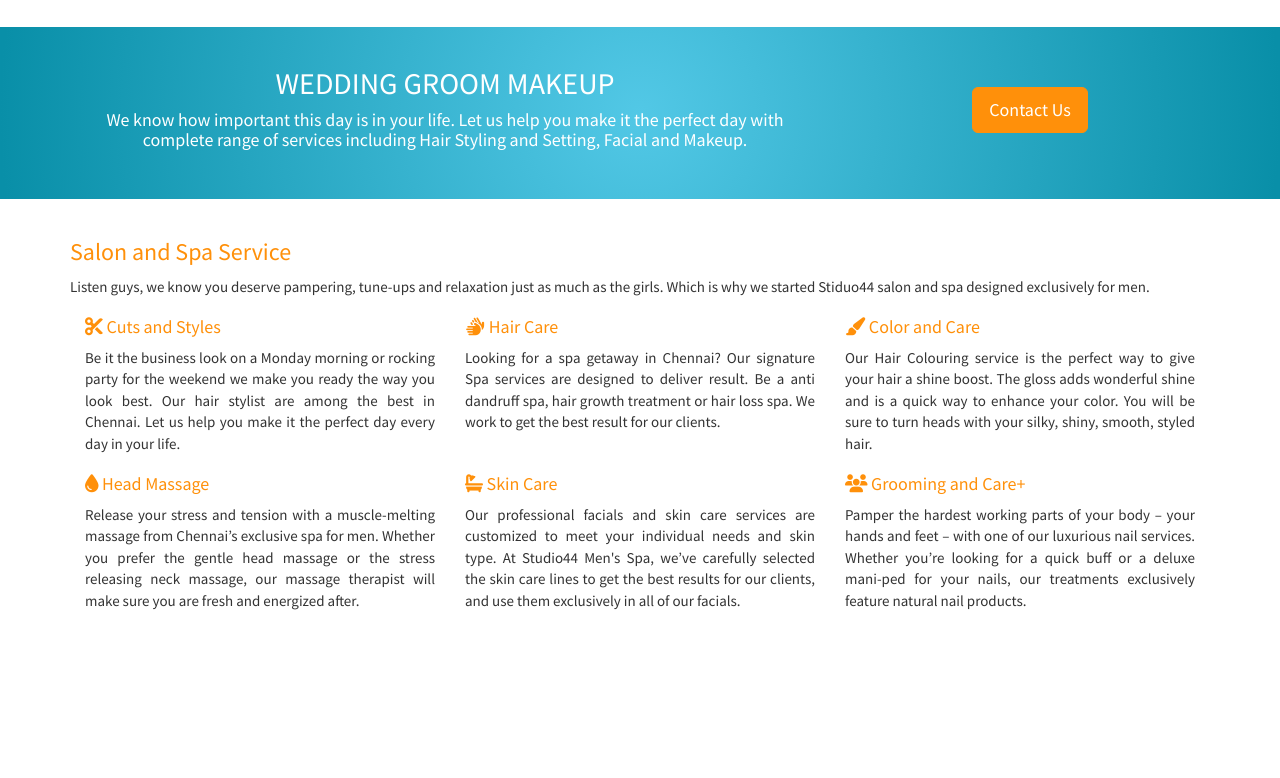
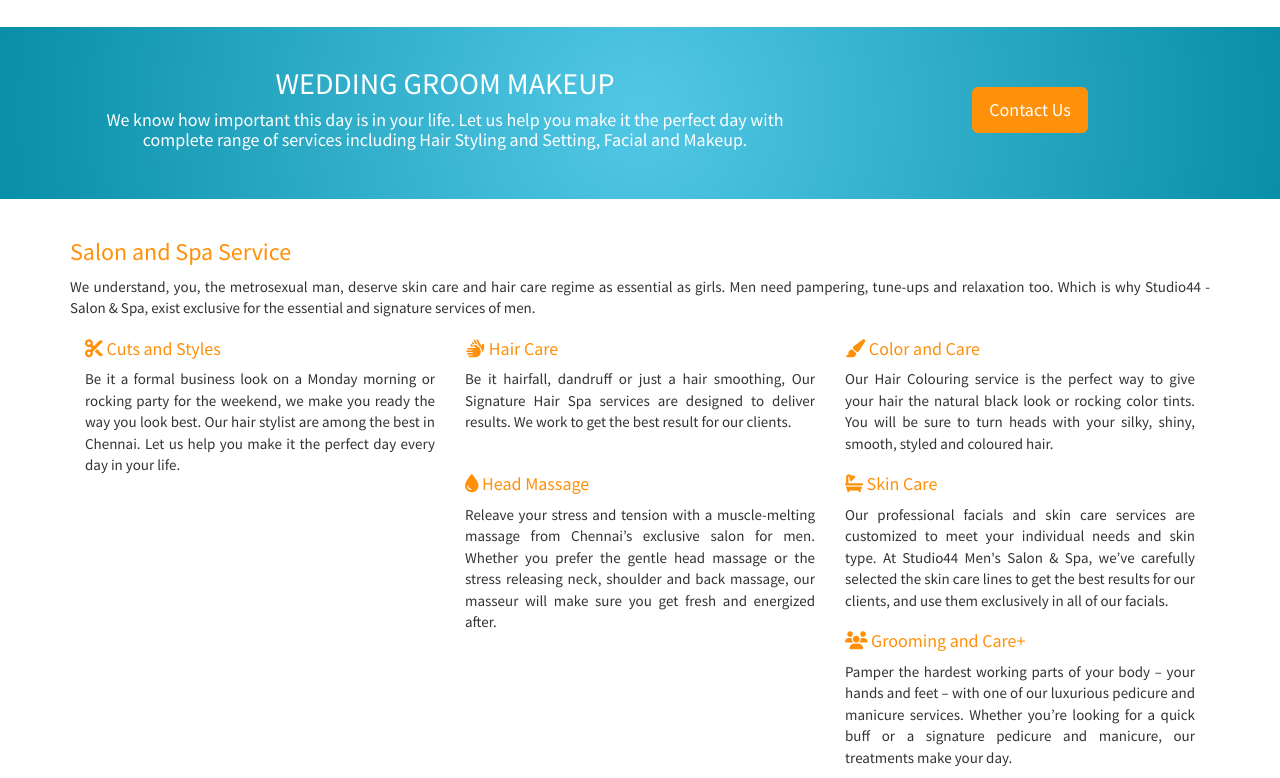
Before and after one commit to pranavsolutions/Studio44, a plain HTML site: page index.html in a window 1280 px wide. Shown: the part 1130-1908 px from the top of the page. Before the commit the page ends 1751 px from the top, so only its background shows below. Drawn offline with nearby package versions, Linux system fonts and the light colour scheme.

Commit message:
Copy edit in index page

```diff
--- a/index.html
+++ b/index.html
@@ -2,8 +2,8 @@
 <html lang="en">
 <head>
       <meta charset="utf-8">
-      <title>Studio 44 | Men's Salon & Spa | Chennai | Velachery | Mens Facial | Best Men Salon Chennai | Hair Spa | Wedding Package</title>
-      <meta name="description" content="With relaxing ambience and a talented staff, Studio44 Chennai’s exclusive salon & spa for men nurtures your body, invigorates your senses and relaxes your mind.">
+      <title>Studio 44 - Men's Salon & Spa, Velachery, Chennai - Best Men's Facial, Skin & Hair Care Salon and Pre-wedding and Wedding Makeup Package</title>
+      <meta name="description" content="Chennai, Velachery's best men's salon for Bridegroom Wedding Makeup, Facial and Hair Spa">
 
       <!-- Mobile Meta -->
       <meta name="viewport" content="width=device-width, initial-scale=1.0">
@@ -139,30 +139,30 @@
             <div class="row">
                   <div class="col-md-12">
                         <h3> Salon and Spa Service </h3>
-                        <p> Listen guys, we know you deserve pampering, tune-ups and relaxation just as much as the girls. Which is why we started Stiduo44 salon and spa designed exclusively for men.</p>
+                        <p>We understand, you, the metrosexual man, deserve skin care and hair care regime as essential as girls. Men need pampering, tune-ups and relaxation too. Which is why Studio44 - Salon & Spa, exist exclusive for the essential and signature services of men. </p>
                         <div class="col-md-4">
                               <h4><i class="fa fa-scissors"></i> Cuts and Styles</h4>
-                              <p>Be it the business look on a Monday morning or rocking party for the weekend we make you ready the way you look best. Our hair stylist are among the best in Chennai. Let us help you make it the perfect day every day in your life.</p>
+                              <p>Be it a formal business look on a Monday morning or rocking party for the weekend, we make you ready the way you look best. Our hair stylist are among the best in Chennai. Let us help you make it the perfect day every day in your life.</p>
                         </div>
                         <div class="col-md-4">
                               <h4><i class="fa fa-signing"></i> Hair Care</h4>
-                              <p>Looking for a spa getaway in Chennai? Our signature Spa services are designed to deliver result. Be a anti dandruff spa, hair growth treatment or hair loss spa. We work to get the best result for our clients.</p>
+                              <p>Be it hairfall, dandruff or just a hair smoothing, Our Signature Hair Spa services are designed to deliver results. We work to get the best result for our clients.</p>
                         </div>
                         <div class="col-md-4">
                               <h4><i class="fa fa-paint-brush"></i> Color and Care</h4>
-                              <p>Our Hair Colouring service is the perfect way to give your hair a shine boost. The gloss adds wonderful shine and is a quick way to enhance your color. You will be sure to turn heads with your silky, shiny, smooth, styled hair.</p>
+                              <p>Our Hair Colouring service is the perfect way to give your hair the natural black look or rocking color tints. You will be sure to turn heads with your silky, shiny, smooth, styled and coloured hair.</p>
                         </div>
                         <div class="col-md-4">
                               <h4><i class="fa fa-tint"></i> Head Massage</h4>
-                              <p>Release your stress and tension with a muscle-melting massage from Chennai’s exclusive spa for men. Whether you prefer the gentle head massage or the stress releasing neck massage, our massage therapist will make sure you are fresh and energized after.</p>
+                              <p>Releave your stress and tension with a muscle-melting massage from Chennai’s exclusive salon for men. Whether you prefer the gentle head massage or the stress releasing neck, shoulder and back massage, our masseur  will make sure you get fresh and energized after.</p>
                         </div>
                         <div class="col-md-4">
                               <h4><i class="fa fa-bath"></i> Skin Care</h4>
-                              <p>Our professional facials and skin care services are customized to meet your individual needs and skin type. At Studio44 Men's Spa, we’ve carefully selected the skin care lines to get the best results for our clients, and use them exclusively in all of our facials.</p>
+                              <p>Our professional facials and skin care services are customized to meet your individual needs and skin type. At Studio44 Men's Salon & Spa, we’ve carefully selected the skin care lines to get the best results for our clients, and use them exclusively in all of our facials.</p>
                         </div>
                         <div class="col-md-4">
                               <h4><i class="fa fa-group"></i> Grooming and Care+</h4>
-                              <p>Pamper the hardest working parts of your body – your hands and feet – with one of our luxurious nail services. Whether you’re looking for a quick buff or a deluxe mani-ped for your nails, our treatments exclusively feature natural nail products.</p>
+                              <p>Pamper the hardest working parts of your body – your hands and feet – with one of our luxurious pedicure and manicure services. Whether you’re looking for a quick buff or a signature pedicure and manicure, our treatments make your day.</p>
                         </div>
                   </div>
             </div>
```
